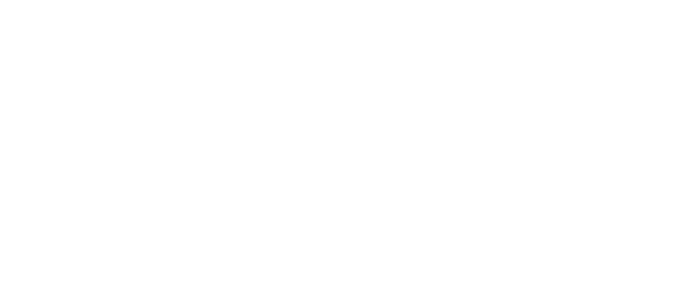
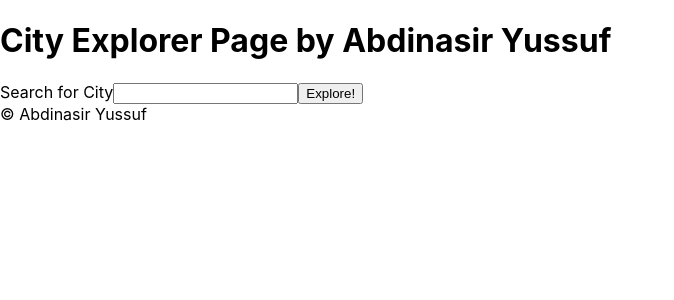
Before and after one commit to abditake/city-explorer, a React (Create React App) app: page / in a window 1280 px wide. Shown: the top 300 px of the page, without its empty margins (0-674 px from the left). Built offline with nearby package versions, Linux system fonts and the light colour scheme.

Commit message:
rendering city

```diff
--- a/package.json
+++ b/package.json
@@ -9,6 +9,7 @@
     "axios": "^0.26.1",
     "bootstrap": "^5.1.3",
     "react": "^17.0.2",
+    "react-bootstrap": "^2.2.1",
     "react-dom": "^17.0.2",
     "react-scripts": "5.0.0",
     "web-vitals": "^2.1.4"
--- a/src/App.js
+++ b/src/App.js
@@ -1,12 +1,79 @@
 
-import './App.css';
+import React, { Component } from 'react'
+import Header from './Header';
+import Forms from './Form';
+import Footer from './Footer';
+import axios from 'axios';
 
-function App() {
-  return (
-    <div>
 
-    </div>
-  );
+
+export default class App extends Component {
+  constructor(props) {
+    super(props)
+
+    this.state = {
+      cityData: {},
+      lat:'',
+      lon:'',
+      display:''
+
+    }
+  }
+
+  handleCityInput = (event) => {
+    this.setState({
+      city: event.target.value
+
+    });
+  };
+
+  getCityData = async (e) => {
+    e.preventDefault();
+    // get data from api
+    let cityDataLocations = await axios.get(`https://us1.locationiq.com/v1/search.php?key=${process.env.REACT_APP_LOCATIONIQ_API_KEY}&q=${this.state.city}&format=json`);
+
+
+    let city = cityDataLocations.data[0];
+
+
+    // save it to state.
+    this.setState({
+      lat:city.lat,
+      lon:city.lon,
+      display:city.display_name
+
+
+    });
+  };
+
+
+
+
+
+  render() {
+    console.log(this.state)
+    // let cityDataLocationsList = this.state.cityData.reduce((acc,curr) => {
+    //   return acc + curr.display_name + curr.lat + curr.lon
+    // }
+    // )
+    return (
+      <>
+        <Header />
+        {/* <div> {cityDataLocationsList} </div> */}
+        <Forms
+          getCityData={this.getCityData}
+          handleCityInput={this.handleCityInput}
+
+        />
+        <div>
+          {this.state.lat === "" ? undefined: <li>{this.state.lat}</li>}
+
+          {this.state.lon === "" ? undefined: <li>{this.state.lon}</li>}
+
+          {this.state.lat === "" ? undefined: <li>{this.state.display}</li>}
+        </div>
+        <Footer />
+      </>
+    )
+  }
 }
-
-export default App;
--- /dev/null
+++ b/src/Footer.js
@@ -0,0 +1,11 @@
+import React, { Component } from 'react'
+
+export default class Footer extends Component {
+  render() {
+    return (
+      <div>
+        &copy; Abdinasir Yussuf
+      </div>
+    )
+  }
+}
--- /dev/null
+++ b/src/Form.js
@@ -0,0 +1,22 @@
+import React, { Component } from 'react'
+import { Form, Button } from 'react-bootstrap'
+
+
+export default class Forms extends Component {
+
+  render() {
+
+
+    return (
+      <Form onSubmit={this.props.getCityData}>
+        <Form.Group className="mb-3" controlId="formBasicEmail">
+          <Form.Label>Search for City</Form.Label>
+          <Form.Control onInput={this.props.handleCityInput}/>
+          <Button variant="primary" type="submit">
+            Explore!
+          </Button>
+        </Form.Group>
+      </Form>
+    )
+  }
+}
--- /dev/null
+++ b/src/Header.js
@@ -0,0 +1,9 @@
+import React, { Component } from 'react'
+
+export default class Header extends Component {
+  render() {
+    return (
+      <div><h1>City Explorer Page by Abdinasir Yussuf</h1></div>
+    )
+  }
+}
```
Also changed, not shown: 2 other files (tests, documents, lock files or other folders).
